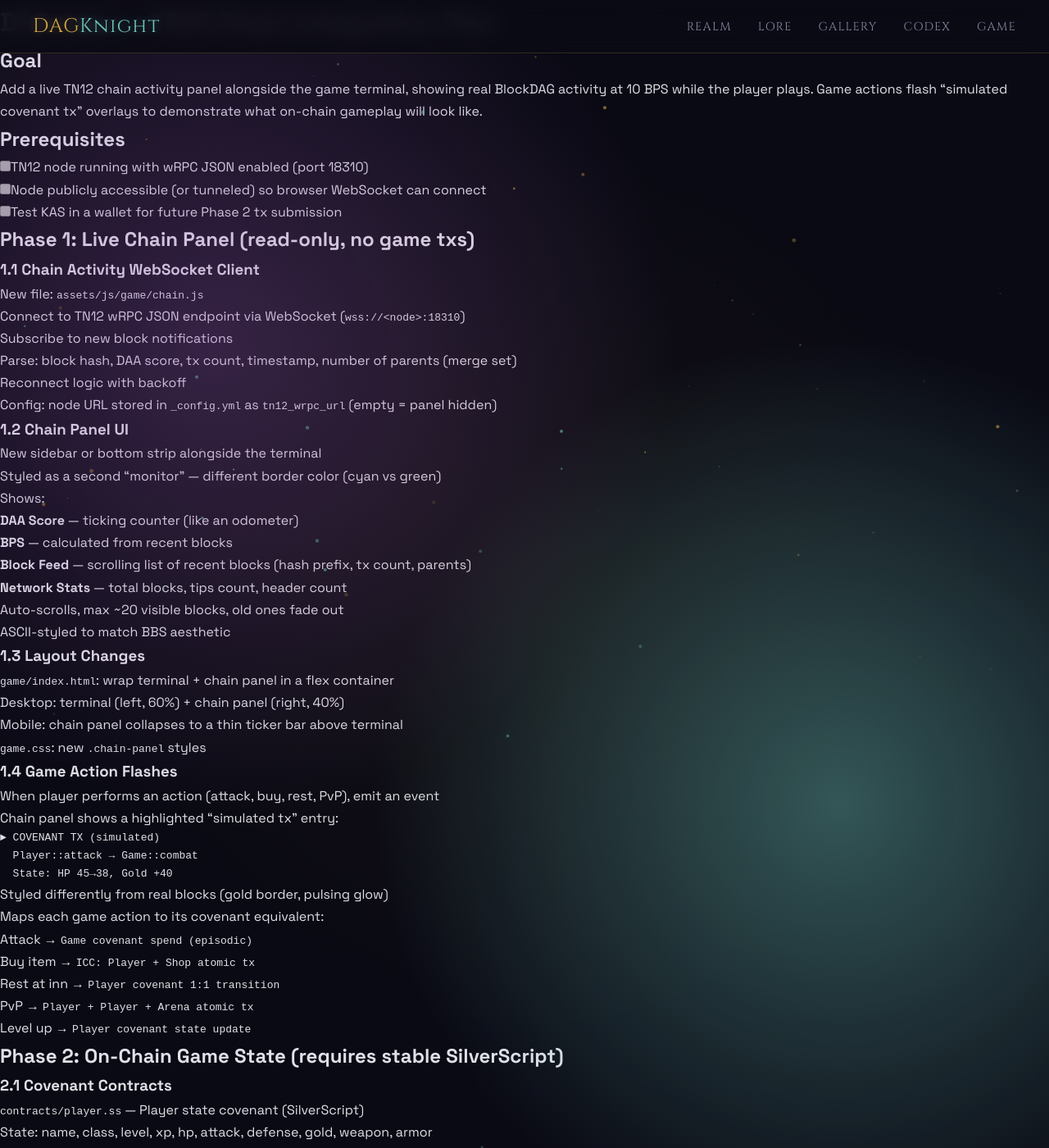
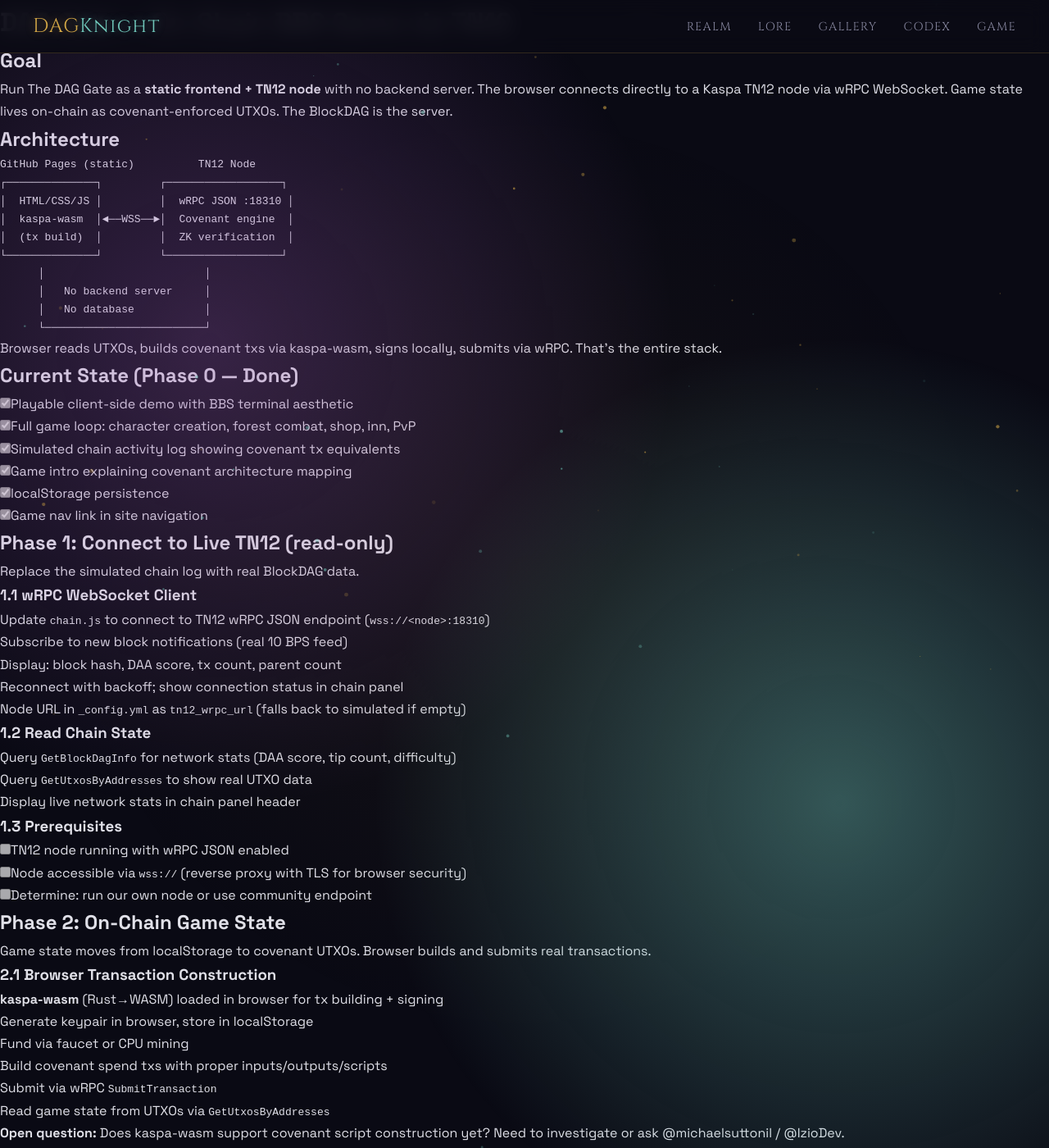
Before and after one commit to creative-inference/dagknight.xyz, a Jekyll site: the page built from PLAN.md, in a window 1280 px wide and 1400 px high. Shown: the whole window at 82% size. Built offline with Jekyll 4.4.1, drawn with Linux system fonts in a browser that asks for light colours; our own code applies the rules of GitHub Pages for plain Markdown files; some of the changed text lies outside the part shown.

Commit message:
Rewrite plan: static frontend + TN12 node, no backend
Goal is browser connects directly to TN12 via wRPC WebSocket.
Game state lives on-chain as covenant UTXOs. kaspa-wasm builds
and signs txs in browser. The BlockDAG is the server.

Co-Authored-By: Claude Opus 4.6 (1M context) <noreply@anthropic.com>

````diff
--- a/PLAN.md
+++ b/PLAN.md
@@ -1,122 +1,128 @@
-# DAG Gate — TN12 Chain Integration Plan
+# DAG Gate — On-Chain BBS Game via TN12
 
 ## Goal
-Add a live TN12 chain activity panel alongside the game terminal, showing real BlockDAG activity at 10 BPS while the player plays. Game actions flash "simulated covenant tx" overlays to demonstrate what on-chain gameplay will look like.
+Run The DAG Gate as a **static frontend + TN12 node** with no backend server. The browser connects directly to a Kaspa TN12 node via wRPC WebSocket. Game state lives on-chain as covenant-enforced UTXOs. The BlockDAG is the server.
 
-## Prerequisites
-- [ ] TN12 node running with wRPC JSON enabled (port 18310)
-- [ ] Node publicly accessible (or tunneled) so browser WebSocket can connect
-- [ ] Test KAS in a wallet for future Phase 2 tx submission
+## Architecture
 
-## Phase 1: Live Chain Panel (read-only, no game txs)
+```
+GitHub Pages (static)          TN12 Node
+┌──────────────┐         ┌──────────────────┐
+│  HTML/CSS/JS │         │  wRPC JSON :18310 │
+│  kaspa-wasm  │◄──WSS──►│  Covenant engine  │
+│  (tx build)  │         │  ZK verification  │
+└──────────────┘         └──────────────────┘
+      │                         │
+      │   No backend server     │
+      │   No database           │
+      └─────────────────────────┘
+```
 
-### 1.1 Chain Activity WebSocket Client
-- New file: `assets/js/game/chain.js`
-- Connect to TN12 wRPC JSON endpoint via WebSocket (`wss://<node>:18310`)
-- Subscribe to new block notifications
-- Parse: block hash, DAA score, tx count, timestamp, number of parents (merge set)
-- Reconnect logic with backoff
-- Config: node URL stored in `_config.yml` as `tn12_wrpc_url` (empty = panel hidden)
+Browser reads UTXOs, builds covenant txs via kaspa-wasm, signs locally, submits via wRPC. That's the entire stack.
 
-### 1.2 Chain Panel UI
-- New sidebar or bottom strip alongside the terminal
-- Styled as a second "monitor" — different border color (cyan vs green)
-- Shows:
-  - **DAA Score** — ticking counter (like an odometer)
-  - **BPS** — calculated from recent blocks
-  - **Block Feed** — scrolling list of recent blocks (hash prefix, tx count, parents)
-  - **Network Stats** — total blocks, tips count, header count
-- Auto-scrolls, max ~20 visible blocks, old ones fade out
-- ASCII-styled to match BBS aesthetic
+## Current State (Phase 0 — Done)
+- [x] Playable client-side demo with BBS terminal aesthetic
+- [x] Full game loop: character creation, forest combat, shop, inn, PvP
+- [x] Simulated chain activity log showing covenant tx equivalents
+- [x] Game intro explaining covenant architecture mapping
+- [x] localStorage persistence
+- [x] Game nav link in site navigation
 
-### 1.3 Layout Changes
-- `game/index.html`: wrap terminal + chain panel in a flex container
-- Desktop: terminal (left, 60%) + chain panel (right, 40%)
-- Mobile: chain panel collapses to a thin ticker bar above terminal
-- `game.css`: new `.chain-panel` styles
+## Phase 1: Connect to Live TN12 (read-only)
 
-### 1.4 Game Action Flashes
-- When player performs an action (attack, buy, rest, PvP), emit an event
-- Chain panel shows a highlighted "simulated tx" entry:
-  ```
-  ► COVENANT TX (simulated)
-    Player::attack → Game::combat
-    State: HP 45→38, Gold +40
-  ```
-- Styled differently from real blocks (gold border, pulsing glow)
-- Maps each game action to its covenant equivalent:
-  - Attack → `Game covenant spend (episodic)`
-  - Buy item → `ICC: Player + Shop atomic tx`
-  - Rest at inn → `Player covenant 1:1 transition`
-  - PvP → `Player + Player + Arena atomic tx`
-  - Level up → `Player covenant state update`
+Replace the simulated chain log with real BlockDAG data.
 
-## Phase 2: On-Chain Game State (requires stable SilverScript)
+### 1.1 wRPC WebSocket Client
+- Update `chain.js` to connect to TN12 wRPC JSON endpoint (`wss://<node>:18310`)
+- Subscribe to new block notifications (real 10 BPS feed)
+- Display: block hash, DAA score, tx count, parent count
+- Reconnect with backoff; show connection status in chain panel
+- Node URL in `_config.yml` as `tn12_wrpc_url` (falls back to simulated if empty)
 
-### 2.1 Covenant Contracts
-- `contracts/player.ss` — Player state covenant (SilverScript)
-  - State: name, class, level, xp, hp, attack, defense, gold, weapon, armor
-  - Spends: combat_update, shop_purchase, inn_rest, pvp_result
-  - Self-preserving: output must carry same covenant with updated state
-  - Auth-bound to player pubkey
+### 1.2 Read Chain State
+- Query `GetBlockDagInfo` for network stats (DAA score, tip count, difficulty)
+- Query `GetUtxosByAddresses` to show real UTXO data
+- Display live network stats in chain panel header
 
-- `contracts/game.ss` — Episodic combat covenant
-  - Created on forest entry, consumed on combat resolution
-  - ICC with Player covenant: atomic tx validates combat math
-  - Monster selection deterministic from block hash (verifiable randomness)
+### 1.3 Prerequisites
+- [ ] TN12 node running with wRPC JSON enabled
+- [ ] Node accessible via `wss://` (reverse proxy with TLS for browser security)
+- [ ] Determine: run our own node or use community endpoint
 
-- `contracts/shop.ss` — Persistent shop covenant
-  - Holds inventory state
-  - ICC with Player: validates gold transfer + item grant
+## Phase 2: On-Chain Game State
 
-- `contracts/arena.ss` — PvP covenant
-  - Two player inputs + arena input
-  - Timeout via `this.age > 300` (5 min per turn)
-  - Winner gets staked KAS
+Game state moves from localStorage to covenant UTXOs. Browser builds and submits real transactions.
 
-### 2.2 Proof Generation
-- RISC Zero guest program for combat validation
-  - Input: player stats, monster stats, random seed (from block hash)
+### 2.1 Browser Transaction Construction
+- **kaspa-wasm** (Rust→WASM) loaded in browser for tx building + signing
+- Generate keypair in browser, store in localStorage
+- Fund via faucet or CPU mining
+- Build covenant spend txs with proper inputs/outputs/scripts
+- Submit via wRPC `SubmitTransaction`
+- Read game state from UTXOs via `GetUtxosByAddresses`
+
+**Open question:** Does kaspa-wasm support covenant script construction yet? Need to investigate or ask @michaelsuttonil / @IzioDev.
+
+### 2.2 SilverScript Covenants
+
+```
+contracts/
+  player.ss    — Character state (self-preserving UTXO)
+  game.ss      — Episodic combat (created on encounter, consumed on resolution)
+  shop.ss      — Persistent shop inventory
+  arena.ss     — PvP with staked KAS + timeout
+```
+
+**Player covenant** (`player.ss`)
+- State: name, class, level, xp, hp, attack, defense, gold, weapon, armor
+- Self-preserving: every spend must recreate the UTXO with updated state
+- Auth-bound to player's pubkey
+- Spends: `combat_update`, `shop_purchase`, `inn_rest`, `pvp_result`
+
+**Game covenant** (`game.ss`)
+- Episodic: created when entering forest, consumed when combat resolves
+- ICC with Player covenant in single atomic tx
+- Monster selection deterministic from block hash (verifiable randomness)
+
+**Shop covenant** (`shop.ss`)
+- Persistent shared state (inventory, prices)
+- ICC with Player: atomic tx validates gold transfer + item grant
+
+**Arena covenant** (`arena.ss`)
+- Two Player covenant inputs + Arena covenant input
+- Timeout via `this.age > 300` (5 min per turn)
+- Winner gets staked KAS
+
+### 2.3 ZK Proof Generation
+- RISC Zero guest program for combat math validation
+  - Input: player stats, monster stats, random seed (block hash)
   - Output: valid state transition (new HP, XP, gold)
   - Proof submitted alongside covenant spend
-- Alternatively: inline SilverScript validation for simpler combat math
+- Alternative: inline SilverScript for simpler combat math (avoid proof overhead)
 
-### 2.3 Transaction Construction (Browser)
-- Use `kaspa-wasm` SDK (Rust→WASM) for tx building in browser
-- Sign with browser-held keypair (or wallet extension when available)
-- Submit via wRPC `SubmitTransaction`
-- Game state read from UTXOs via `GetUtxosByAddresses`
-
-### 2.4 Hybrid State
-- On-chain: character state, gold balance, PvP stakes (real test KAS)
-- Client-side: UI state, animation, sound, text rendering
-- Fallback: if node disconnected, game continues client-side with localStorage
+### 2.4 Hybrid Fallback
+- If node disconnects, game continues client-side with localStorage
+- Reconnect syncs local state back to chain when possible
+- UI state (animations, text rendering) always client-side
 
 ## Phase 3: Multiplayer
 
 ### 3.1 Shared World
 - Player UTXOs visible to all — leaderboard by scanning covenant UTXOs
 - PvP challenges: construct Arena covenant tx referencing opponent's Player UTXO
-- Opponent sees pending tx via UTXO notification subscription
+- Opponent notified via UTXO subscription
 
-### 3.2 Daily Reset Mechanism
-- `this.age` introspection on Player UTXO
-- Forest fight counter resets when UTXO age > 86400 seconds
-- No server needed — time enforcement is protocol-native
+### 3.2 Protocol-Native Mechanics
+- Daily fight reset: `require(this.age > 86400)` on Player UTXO — no server clock
+- Gold = locked test KAS (sompi) in Player covenant
+- PvP stakes: both players lock KAS, winner takes pot
+- Inn cost: KAS fee for HP restore
 
-### 3.3 Economy
-- Gold = locked test KAS (sompi) in Player covenant
-- Shop prices in real sompi
-- PvP stakes: both players lock KAS, winner takes pot
-- Inn cost burns KAS (sent to unspendable address or fee)
-
-## File Structure (Final)
+## File Structure
 
 ```
 game/
   index.html              — game page with terminal + chain panel
-  architecture/
-    index.html            — detailed covenant architecture explainer
 assets/
   css/
     game.css              — terminal + chain panel styles
@@ -126,8 +132,8 @@ assets/
       screens.js          — all game screens
       combat.js           — combat math
       data.js             — monsters, items, levels, ASCII art
-      state.js            — localStorage state (Phase 1) / UTXO state (Phase 2)
-      chain.js            — TN12 WebSocket client + chain panel renderer
+      state.js            — localStorage (Phase 0-1) / UTXO state (Phase 2)
+      chain.js            — wRPC WebSocket client + chain panel
 contracts/                — SilverScript source (Phase 2)
   player.ss
   game.ss
@@ -139,8 +145,9 @@ proofs/                   — RISC Zero guest programs (Phase 2)
 ```
 
 ## Open Questions
-- [ ] Public TN12 node endpoint — run our own or wait for community infra?
-- [ ] Faucet — need test KAS for Phase 2. CPU mine or request from team?
+- [ ] Does kaspa-wasm support covenant script construction in browser?
+- [ ] TN12 node hosting — run our own or community endpoint?
+- [ ] Faucet — need test KAS for Phase 2 (CPU mine or request from team?)
 - [ ] SilverScript stability — compiler API may change before mainnet (May 5, 2026)
-- [ ] Wallet integration — browser extension vs embedded keypair?
-- [ ] Verifiable randomness — use block hash as seed for monster selection? Fair enough for demo?
+- [ ] Verifiable randomness — block hash as monster seed fair enough for demo?
+- [ ] Browser wallet extensions — will KasWare add covenant tx support?
````
